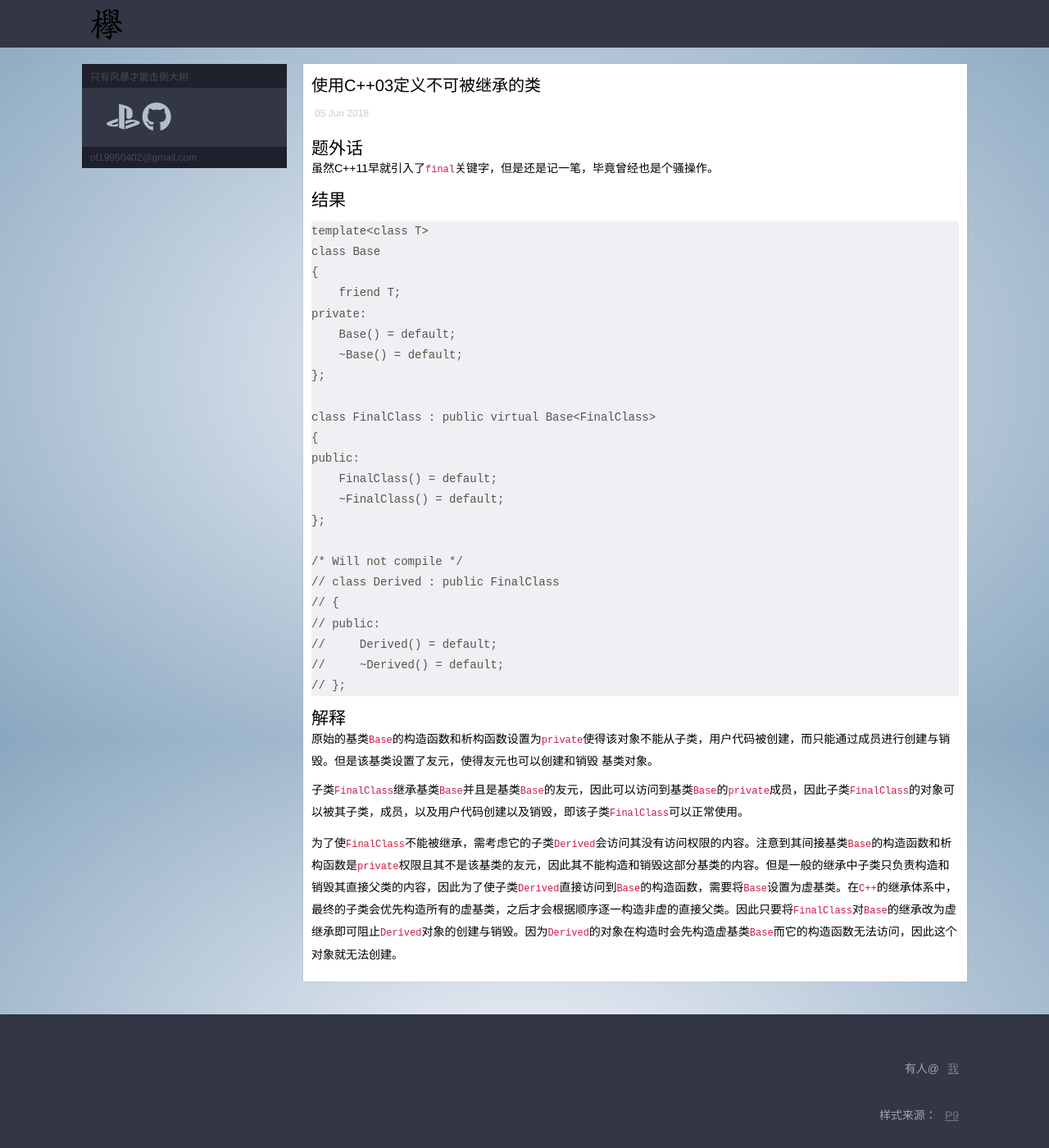
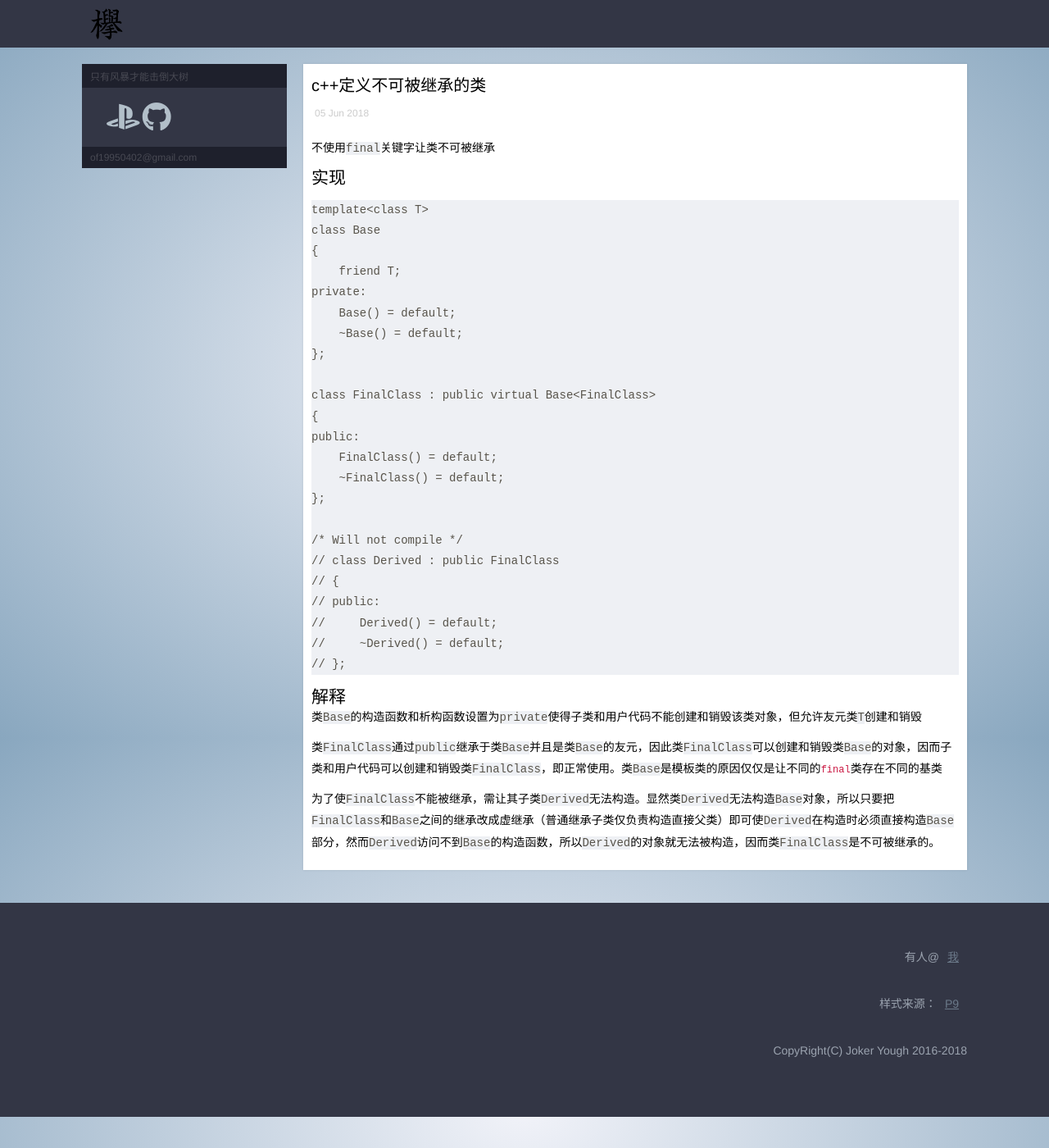
Before and after one commit to pw1316/pw1316.github.io, a Jekyll site: the page built from _posts/2018-06-05-CPP-FinalClass.md, in a window 1280 px wide and 1400 px high. Shown: the whole window at 82% size. Built offline with Jekyll 4.4.1, drawn with Linux system fonts in a browser that asks for light colours; nearby versions of some CDN libraries.

Commit message:
finetune post 2018 06 05 CPP final

````diff
--- a/_posts/2018-06-05-CPP-FinalClass.md
+++ b/_posts/2018-06-05-CPP-FinalClass.md
@@ -1,14 +1,12 @@
 ---
 layout: page
-title: 使用C++03定义不可被继承的类
+title: c++定义不可被继承的类
 showbar: false
 ---
 
-## 题外话
+不使用`final`关键字让类不可被继承
 
-虽然C++11早就引入了*final*关键字，但是还是记一笔，毕竟曾经也是个骚操作。
-
-## 结果
+## 实现
 
 ```c++
 template<class T>
@@ -38,9 +36,8 @@
 
 ## 解释
 
-原始的基类*Base*的构造函数和析构函数设置为*private*使得该对象不能从子类，用户代码被创建，而只能通过成员进行创建与销毁。但是该基类设置了友元，使得友元也可以创建和销毁
-基类对象。
+类`Base`的构造函数和析构函数设置为`private`使得子类和用户代码不能创建和销毁该类对象，但允许友元类`T`创建和销毁
 
-子类*FinalClass*继承基类*Base*并且是基类*Base*的友元，因此可以访问到基类*Base*的*private*成员，因此子类*FinalClass*的对象可以被其子类，成员，以及用户代码创建以及销毁，即该子类*FinalClass*可以正常使用。
+类`FinalClass`通过`public`继承于类`Base`并且是类`Base`的友元，因此类`FinalClass`可以创建和销毁类`Base`的对象，因而子类和用户代码可以创建和销毁类`FinalClass`，即正常使用。类`Base`是模板类的原因仅仅是让不同的*final*类存在不同的基类
 
-为了使*FinalClass*不能被继承，需考虑它的子类*Derived*会访问其没有访问权限的内容。注意到其间接基类*Base*的构造函数和析构函数是*private*权限且其不是该基类的友元，因此其不能构造和销毁这部分基类的内容。但是一般的继承中子类只负责构造和销毁其直接父类的内容，因此为了使子类*Derived*直接访问到*Base*的构造函数，需要将*Base*设置为虚基类。在*C++*的继承体系中，最终的子类会优先构造所有的虚基类，之后才会根据顺序逐一构造非虚的直接父类。因此只要将*FinalClass*对*Base*的继承改为虚继承即可阻止*Derived*对象的创建与销毁。因为*Derived*的对象在构造时会先构造虚基类*Base*而它的构造函数无法访问，因此这个对象就无法创建。
+为了使`FinalClass`不能被继承，需让其子类`Derived`无法构造。显然类`Derived`无法构造`Base`对象，所以只要把`FinalClass`和`Base`之间的继承改成虚继承（普通继承子类仅负责构造直接父类）即可使`Derived`在构造时必须直接构造`Base`部分，然而`Derived`访问不到`Base`的构造函数，所以`Derived`的对象就无法被构造，因而类`FinalClass`是不可被继承的。
````
